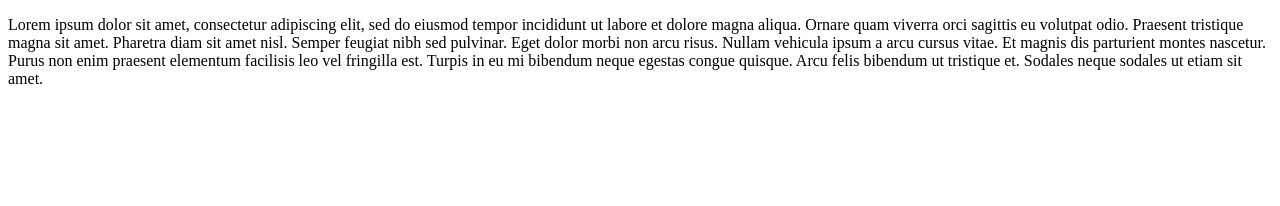
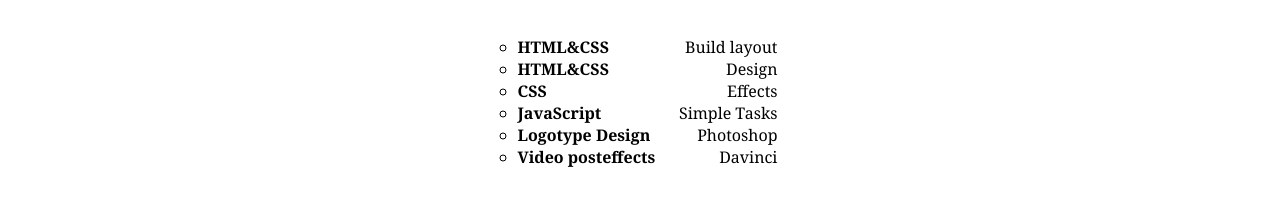
Before and after one commit to Zarser/Profile, a plain HTML site: page erbjuder.html in a window 1280 px wide. Drawn offline with Linux system fonts and the light colour scheme.

Commit message:
Think its the final outcome

```diff
--- a/erbjuder.html
+++ b/erbjuder.html
@@ -9,14 +9,36 @@
 </head>
 
 <body>
-    <div class="om-mig">
-        <p>
-            Lorem ipsum dolor sit amet, consectetur adipiscing elit, sed do eiusmod tempor incididunt ut labore et
-            dolore magna aliqua. Ornare quam viverra orci sagittis eu volutpat odio. Praesent tristique magna sit amet.
-            Pharetra diam sit amet nisl. Semper feugiat nibh sed pulvinar. Eget dolor morbi non arcu risus. Nullam
-            vehicula ipsum a arcu cursus vitae. Et magnis dis parturient montes nascetur. Purus non enim praesent
-            elementum facilisis leo vel fringilla est. Turpis in eu mi bibendum neque egestas congue quisque. Arcu felis
-            bibendum ut tristique et. Sodales neque sodales ut etiam sit amet.
+    <style type="text/css">
+        body {
+            margin: 0 auto;
+        }
+        .main {
+            width: 300px;
+            font-family: Cambria, Cochin, Georgia, Times, 'Times New Roman', serif;
+            margin: auto;
+            padding: 20px 25px 0 0;
+        }
+        li{
+            list-style: circle;
+        }
+        label{
+            float:left;
+            font-weight: 600;
+        }
+        span{
+           float:right;
+        }
+        </style>
+    <div class="main">
+        <ul>
+            <li><label>HTML&CSS</label> <span>Build layout</span></li>
+            <li><label>HTML&CSS</label> <span>Design</span></li>
+            <li><label>CSS</label> <span>Effects</span></li>
+            <li><label>JavaScript</label> <span>Simple Tasks</span></li>
+            <li><label>Logotype Design</label> <span>Photoshop</span></li>
+            <li><label>Video posteffects</label> <span>Davinci</span></li>
+        </ul>
     </div>
 </body>
 
```
Also changed, not shown: ommig.html (+14 -7 lines).
